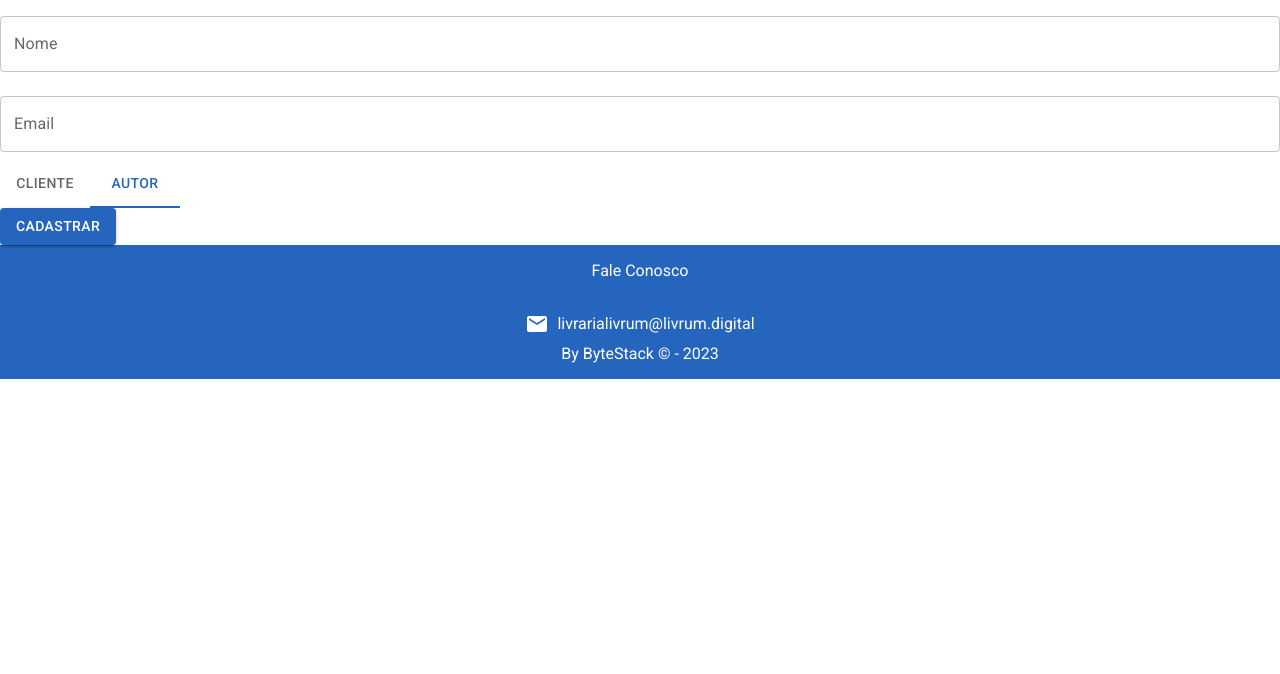
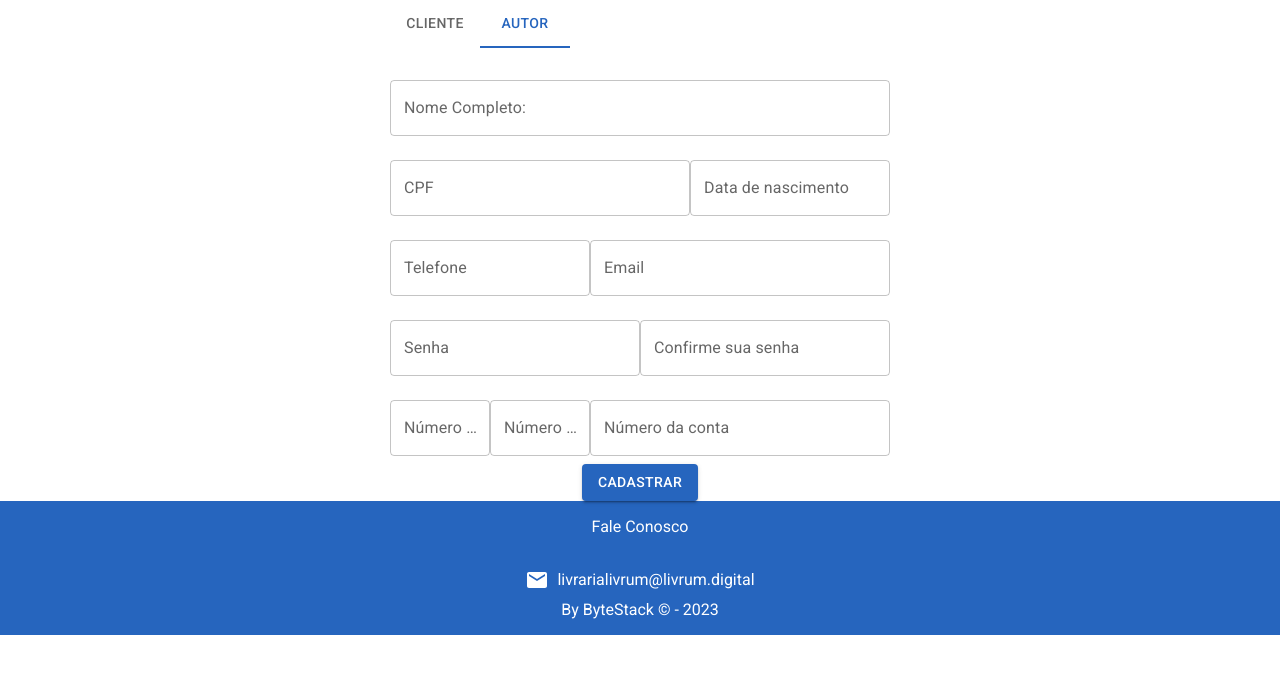
Before and after one commit to byte-stack-uefs/livrum, a Next.js app in the folder phase_4/app/webapp/: page /cadastro in a window 1280 px wide. Both pictures are taken after a click on the tab "AUTOR". Shown: the top 674 px of the page. Built offline with nearby package versions, Linux system fonts and the light colour scheme.

Commit message:
Update page.tsx

```diff
--- a/phase_4/app/webapp/app/cadastro/page.tsx
+++ b/phase_4/app/webapp/app/cadastro/page.tsx
@@ -7,82 +7,177 @@ import Tabs from '@mui/material/Tabs';
 import Tab from '@mui/material/Tab';
 import Box from '@mui/material/Box';
 
-
-
-
 const ClientRegister = () => {
-  const [value, setValue] = React.useState(0);
+  const [value, setValue] = useState(0);
   const [name, setName] = useState('');
   const [cpf, setCpf] = useState('');
   const [email, setEmail] = useState('');
-  const [birthDay, setbirthDay] = useState('');
+  const [birthday, setBirthday] = useState('');
   const [telephone, setTelephone] = useState('');
   const [password, setPassword] = useState('');
   const [passwordConfirm, setPasswordConfirm] = useState('');
   const [adress, setAdress] = useState('');
-  const handleChange = (event: React.SyntheticEvent, newValue: number) => {
+  const [operationNumber, setOperationNumber] = useState('');
+  const [agencyNumber, setAgencyNumber] = useState('');
+  const [accountNumber, setAccountNumber] = useState('');
+
+  const handleChange = (event, newValue) => {
     setValue(newValue);
   };
-
 
   const handleSubmitClient = (event) => {
     event.preventDefault();
     console.log('Nome Completo:', name);
     console.log('CPF:', cpf);
-    console.log('Data de nascimento:', birthDay);
+    console.log('Data de nascimento:', birthday);
     console.log('Telefone', telephone);
     console.log('Email:', email);
     console.log('Senha:', password);
-    console.log('Confirme sua senha :', passwordConfirm);
+    console.log('Confirme sua senha:', passwordConfirm);
     console.log('Endereço:', adress);
-
+    console.log('Número de operação:', operationNumber);
+    console.log('Número de agência:', agencyNumber);
+    console.log('Número da conta:', accountNumber);
   };
 
   return (
-    <>
+
+      <Box
+        sx={{
+          display: 'flex',
+          flexDirection: 'column',
+          alignItems: 'center',
+          margin: 'auto', // Centraliza horizontalmente
+          maxWidth: '500px',
+          justifyContent: 'center',
+          height: '100%', // Adiciona altura para centralizar verticalmente
+        }}
+      >
+
       <form onSubmit={handleSubmitClient}>
-        <TextField
-          label="Nome"
-          variant="outlined"
-          value={name}
-          onChange={(e) => setName(e.target.value)}
-          fullWidth
-          margin="normal"
-        />
-        <TextField
-          label="Email"
-          variant="outlined"
-          type="email"
-          value={email}
-          onChange={(e) => setEmail(e.target.value)}
-          fullWidth
-          margin="normal"
-        />
 
-        <Box sx={{ maxWidth: { xs: 320, sm: 480 }, bgcolor: 'background.paper' }}>
         <Tabs
           value={value}
           onChange={handleChange}
           variant="scrollable"
           scrollButtons={false}
           aria-label="scrollable prevent tabs example"
+          sx={{ width: '100%', mx: 'auto', marginBottom: '16px' }}
         >
           <Tab label="Cliente" />
           <Tab label="Autor" />
+        </Tabs>
 
-          </Tabs>
-        </Box>
+          <TextField
+            label="Nome Completo:"
+            variant="outlined"
+            value={name}
+            onChange={(e) => setName(e.target.value)}
+            sx={{width: '500px' }}
+            margin="normal"
+          />
+
+          <TextField
+            label="CPF"
+            variant="outlined"
+            value={cpf}
+            onChange={(e) => setCpf(e.target.value)}
+            sx={{width: '300px' }}
+            margin="normal"
+          />
+
+          <TextField
+            label="Data de nascimento"
+            variant="outlined"
+            value={birthday}
+            onChange={(e) => setEmail(e.target.value)}
+            sx={{width: '200px' }}
+            margin="normal"
+          />
+
+          <TextField
+            label="Telefone"
+            variant="outlined"
+            value={telephone}
+            onChange={(e) => setTelephone(e.target.value)}
+            sx={{width: '200px' }}
+            margin="normal"
+          />
+
+          <TextField
+
+            label="Email"
+            variant="outlined"
+            type="email"
+            value={email}
+            onChange={(e) => setEmail(e.target.value)}
+            sx={{width: '300px' }}
+            margin="normal"
+
+          />
+
+          <TextField
+
+            label="Senha"
+            variant="outlined"
+            value={password}
+            onChange={(e) => setPassword(e.target.value)}
+            sx={{width: '250px' }}
+            margin="normal"
+
+          />
+
+          <TextField
+
+            label="Confirme sua senha"
+            variant="outlined"
+            value={password}
+            onChange={(e) => setPasswordConfirm(e.target.value)}
+            sx={{width: '250px' }}
+            margin="normal"
+
+          />
+
+          {value === 1 && (
+
+            <>
+
+            <TextField
+              label="Número de operação"
+              variant="outlined"
+              value={operationNumber}
+              onChange={(e) => setOperationNumber(e.target.value)}
+              sx={{width: '100px' }}
+              margin="normal"
+            />
+
+            <TextField
+              label="Número da agência"
+              variant="outlined"
+              value={agencyNumber}
+              onChange={(e) => setAgencyNumber(e.target.value)}
+              sx={{ width: '100px' }}
+              margin="normal"
+            />
+
+
+            <TextField
+              label="Número da conta"
+              variant="outlined"
+              value={accountNumber}
+              onChange={(e) => setAccountNumber(e.target.value)}
+              sx={{ width: '300px' }}
+              margin="normal"
+            />
+
+        </>
+
+        )}
+      </form>
       <Button type="submit" variant="contained" color="primary">
           Cadastrar
         </Button>
-      </form>
-
-
-
-
-
-    </>
-
+    </Box>
   );
 };
 
```
Lines whose indentation alone changed are shown as unchanged.
